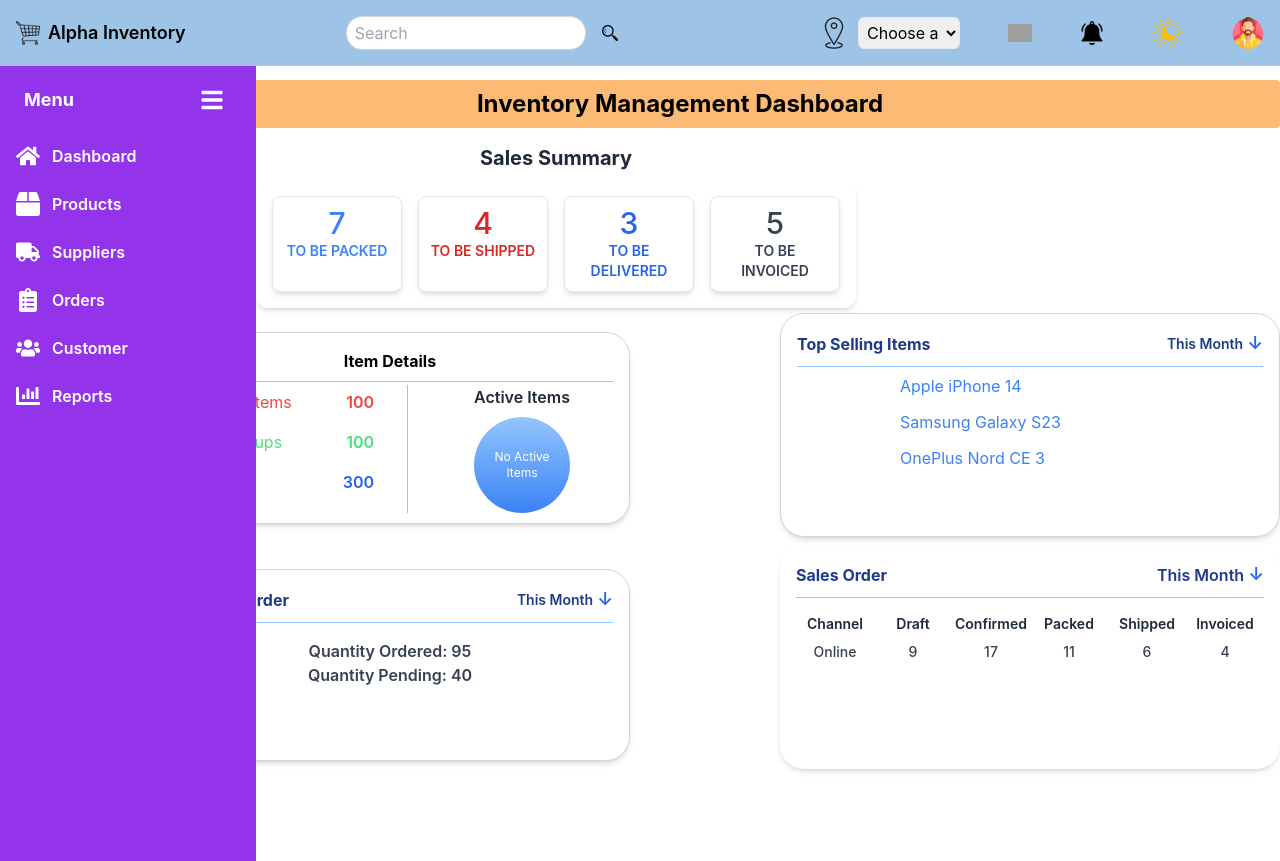
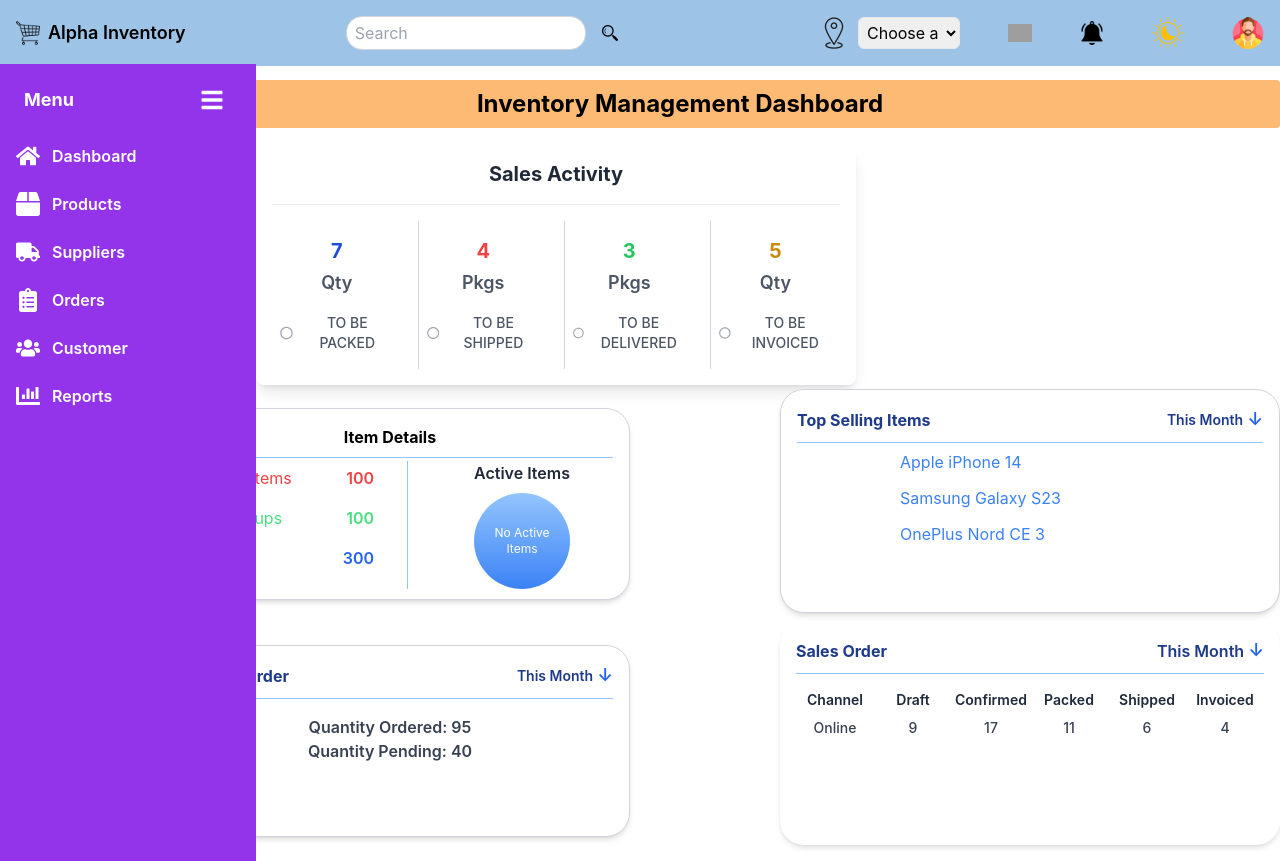
Before and after one commit to anik0103/inventory-management-system, a React (Create React App) app: page / in a window 1280 px wide. Before the commit the page ends 800 px from the top, so only its background shows below. Built offline with nearby package versions, Linux system fonts and the light colour scheme; grey boxes are pictures that could not be loaded.

Commit message:
feat: Update Dashboard layout and enhance SummaryCards and Sidebar components

```diff
--- a/src/Components/Dashbord/Dashboard.js
+++ b/src/Components/Dashbord/Dashboard.js
@@ -6,7 +6,7 @@ import PurchaseOrder from "./purchaseOrder";
 import InventorySummary from "./SalesOverVew/InventorySummary";
 const Dashboard = () => {
   return (
-    <div className="dashboard w-auto ">
+    <div className="dashboard w-auto position-absolute">
       <h1 className="bg-orange-300 font-bold text-2xl mb-4 p-2 rounded w-full text-center">
         Inventory Management Dashboard
       </h1>
--- a/src/Components/Dashbord/SalesOverVew/SalesCards.js
+++ b/src/Components/Dashbord/SalesOverVew/SalesCards.js
@@ -1,14 +1,30 @@
-const SalesCards = ({packages, status,textColor }) => {
+// Cards.jsx - NO CHANGES from the last version. It's the individual metric display.
+import React from 'react';
+import { FaRegCircle } from 'react-icons/fa'; // Assuming you have react-icons installed
+
+const Cards = ({ value, label, status, valueColor, labelColor }) => {
   return (
-    <div className="rounded-lg border border-gray-200 shadow-md p-2 w-48 h-24 bg-white text-center">
-      {packages !== undefined && (
-        <p className={`text-3xl font-medium ${textColor}`}>{packages}</p>
+    <div className="flex flex-col items-center py-4 px-2 flex-grow w-56">
+      {value !== undefined && (
+        <p className={`text-xl font-bold ${valueColor} mb-1`}>
+          {value}
+        </p>
       )}
+
+      {label && (
+        <p className={`text-lg font-semibold ${labelColor} mb-4`}>
+          {label}
+        </p>
+      )}
+
       {status !== undefined && (
-        <p className={`text-sm font-semibold ${textColor}`}>{status}</p>
+        <div className="flex items-center text-sm font-medium text-gray-600">
+          <FaRegCircle className="mr-2 text-gray-400" />
+          {status}
+        </div>
       )}
     </div>
   );
 };
 
-export default SalesCards;
+export default Cards;
--- a/src/Components/Dashbord/SalesOverVew/SummaryCards.js
+++ b/src/Components/Dashbord/SalesOverVew/SummaryCards.js
@@ -1,36 +1,57 @@
-import SalesCards from "./SalesCards";
+// SummaryCards.jsx
+import Cards from "./SalesCards"; // Assuming SalesCards is the component you use for individual metrics
 import mockData from "../../../asset/fakeApiResponce/mockData.json";
 
 const SummaryCards = () => {
   return (
-    <div className="w-3/6 ml-44 mb-6">
-      <h2 className="px-0 mb-2 ml-">
-        <span className="text-xl font-bold text-gray-800">Sales Summary</span>
-      </h2>
-      <div className="flex gap-4 p-4 rounded-xl shadow-md">
-        <SalesCards
-          packages={mockData.salesActivity.packages}
-          status={mockData.salesActivity.status}
-          titleColor="text-blue-700"
-          textColor="text-blue-500"
+    <div className="bg-white rounded-lg shadow-lg p-4 w-2/4 ml-[11rem]">
+
+      {/* THIS IS THE SECTION FOR THE HEADING WITH THE BOTTOM BORDER */}
+      {/* - 'pb-4': Adds padding below the "Sales Activity" text, before the border.
+        - 'border-b': Creates the bottom border.
+        - 'border-gray-200': Sets the color of the border to a light gray, making it subtle.
+        - 'mb-4': Adds margin below this entire heading section (text + border),
+                  creating space between it and the metric cards below.
+      */}
+      <div className="pb-4 border-b border-gray-200 mb-4">
+         <h2 className="text-xl font-bold text-gray-800">Sales Activity</h2>
+      </div>
+
+      {/* The container for the individual metric cards */}
+      {/* Removed 'p-2' from here, as 'p-4' on the main div gives overall padding. */}
+      {/* Kept other styles as is for consistency with your request. */}
+      <div className="flex justify-around items-center divide-x divide-gray-300 gap-4">
+
+        <Cards
+          value={mockData.salesActivity.packages}
+          label="Qty"
+          status="TO BE PACKED"
+          valueColor="text-blue-700"
+          labelColor="text-gray-600"
         />
-        <SalesCards
-          packages={mockData.toBeShipped.packages}
-          status={mockData.toBeShipped.status}
-          titleColor="text-orange-600"
-          textColor="text-red-600"
+
+        <Cards
+          value={mockData.toBeShipped.packages}
+          label="Pkgs"
+          status="TO BE SHIPPED"
+          valueColor="text-red-500"
+          labelColor="text-gray-600"
         />
-        <SalesCards
-          packages={mockData.toBeDelivered.packages}
-          status={mockData.toBeDelivered.status}
-          titleColor="text-green-600"
-          textColor="text-blue-600"
+
+        <Cards
+          value={mockData.toBeDelivered.packages}
+          label="Pkgs"
+          status="TO BE DELIVERED"
+          valueColor="text-green-500"
+          labelColor="text-gray-600"
         />
-        <SalesCards
-          packages={mockData.toBeInvoiced.packages}
-          status={mockData.toBeInvoiced.status}
-          titleColor="text-red-600"
-          textColor="text-gray-700"
+
+        <Cards
+          value={mockData.toBeInvoiced.packages}
+          label="Qty"
+          status="TO BE INVOICED"
+          valueColor="text-yellow-600"
+          labelColor="text-gray-600"
         />
       </div>
     </div>
--- a/src/Components/Sidebar.js
+++ b/src/Components/Sidebar.js
@@ -18,7 +18,7 @@ const Sidebar = () => {
   ];
 
   return (
-    <div className={`h-screen ${expanded ? "w-64" : "w-16"} bg-purple-600 text-white font-semibold flex flex-col transition-all duration-300 fixed t-0 l-0`}>
+    <div className={`h-screen ${expanded ? "w-64" : "w-16"} bg-purple-600 z-50 text-white font-semibold flex flex-col transition-all duration-300 fixed t-0 l-0`}>
       {/* Header section with toggle */}
       <div className={`flex items-center ${expanded ? "justify-between px-6" : "justify-center"} py-4`}>
         {expanded && <span className="font-bold text-lg">Menu</span>}
```
